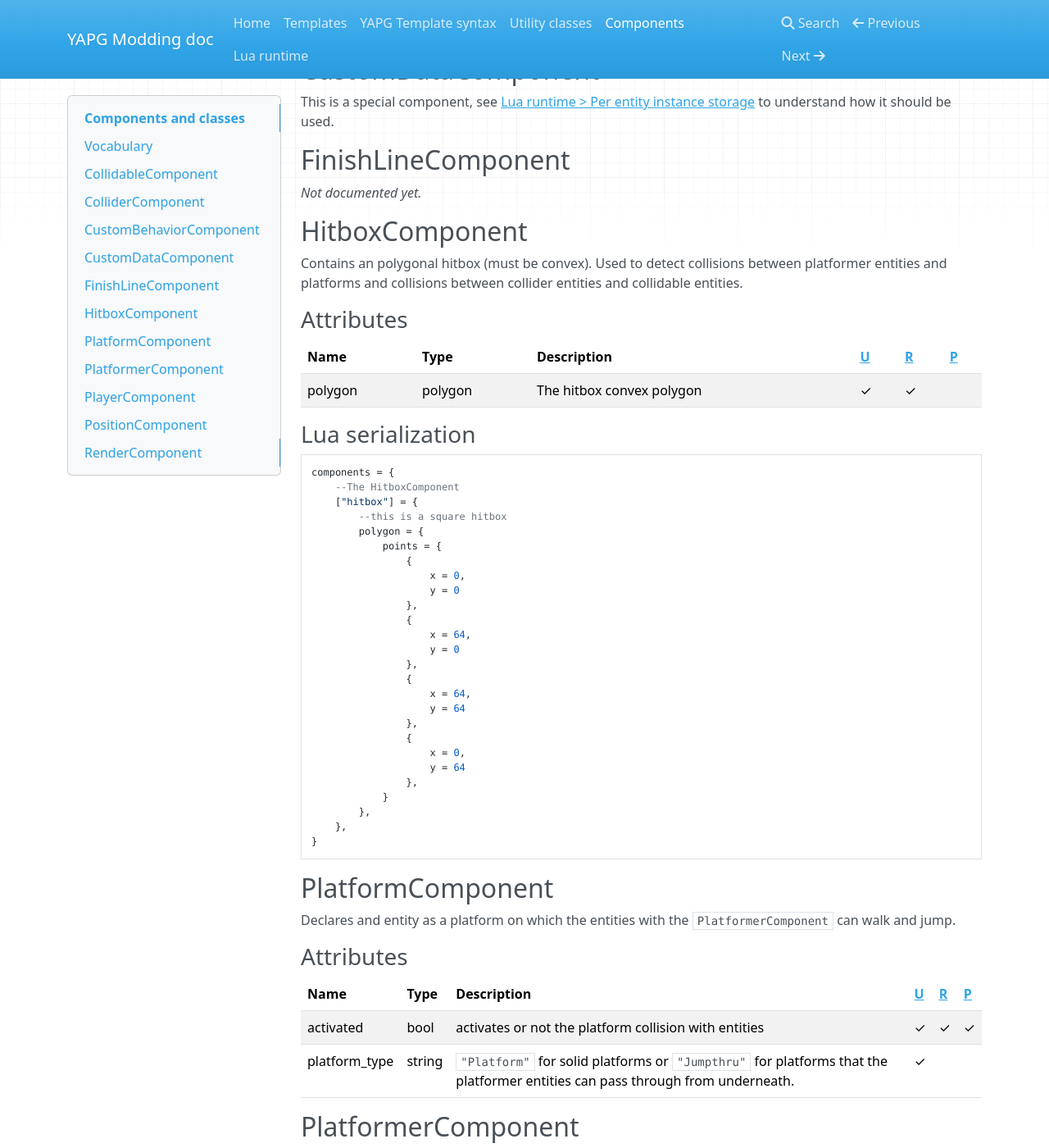
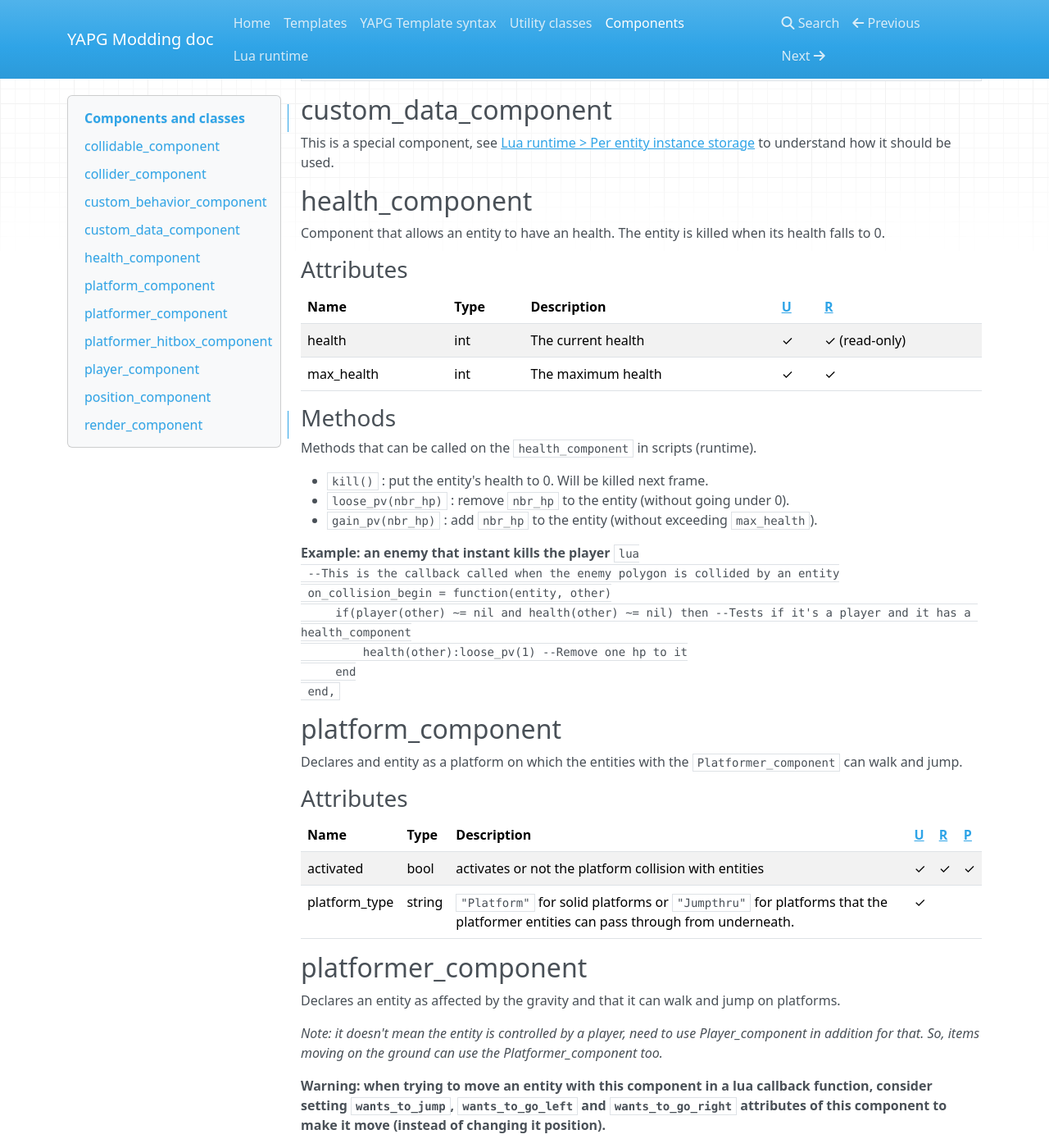
Before and after one commit to victorlevasseur/YAPG-modding-doc, an MkDocs documentation site: the page built from docs/components.md, in a window 1280 px wide and 1400 px high, scrolled down 2023 px. Shown: the whole window at 82% size. Built offline with MkDocs 1.6.1, drawn with Linux system fonts in a browser that asks for light colours; nearby versions of some CDN libraries; old or Windows-style settings are respelled for this version of MkDocs; some of the changed text lies outside the part shown.

Commit message:
Update the doc for v0.4.2-alpha

````diff
--- a/docs/components.md
+++ b/docs/components.md
@@ -4,8 +4,6 @@ This section describes the attributes of each components.
 
 **Be sure to read** [YAPG template syntax](serialization-format.md) **before continuing your
 reading.**
-
-## Vocabulary
 
 In the attribute's tables below:
 
@@ -23,19 +21,20 @@ In the attribute's tables below:
 
 Currently, the game has the following components:
 
--   [CollidableComponent](#collidablecomponent)
--   [ColliderComponent](#collidercomponent)
--   [CustomBehaviorComponent](#custombehaviorcomponent)
--   [CustomDataComponent](#customdatacomponent)
--   [FinishLineComponent](#finishlinecomponent)
--   [HitboxComponent](#hitboxcomponent)
--   [PlatformComponent](#platformcomponent)
--   [PlatformerComponent](#platformercomponent)
--   [PlayerComponent](#playercomponent)
--   [PositionComponent](#positioncomponent)
--   [RenderComponent](#rendercomponent)
+-   [collidable_component](#collidable_component)
+-   [collider_component](#collider_component)
+-   [custom_behavior_component](#custom_behavior_component)
+-   [custom_data_component](#custom_data_component)
+-   [custom_data_component](#custom_data_component)
+-   [health_component](#health_component)
+-   [platform_component](#platform_component)
+-   [platformer_component](#platformer_component)
+-   [platformer_hitbox_component](#platformer_hitbox_component)
+-   [player_component](#player_component)
+-   [position_component](#position_component)
+-   [render_component](#render_component)
 
-## CollidableComponent
+## collidable_component
 
 Component that allows an entity to react to collisions with multiple polygons.
 
@@ -45,23 +44,25 @@ polygons | Map associating string to [polygon_callback](#polygon_callback-class)
 
 ### polygon_callback class
 
-Represents a polygon with its associated callbacks (used by CollidableComponent to allow scripting on collisions)
+Represents a polygon with its associated callbacks (used by Collidable_component to allow scripting on collisions)
+
+### Attributes
 
 Name | Type | Description | [U](#vocabulary) | [R](#vocabulary)
 -----|------|-------------|------------------|-----------------
 polygon | [polygon](#polygon-class) | The polygon | ✓ | ✓
-exclusive | boolean | Whether the following polygon_callback will be ignored if this one collides | ✓ |
+exclusive | boolean | Whether **all** the following polygon_callback will be ignored if this one collides | ✓ |
 on_collision_begin | A function, two args: the entity itself and the other colliding entity | A function called when the collision starts | ✓ |
 on_collision_end | A function, two args: the entity itself and the other colliding entity | A function called when the collision ends | ✓ |
 collides | A function, two args: the entity itself and the other colliding entity | A function called each frame while the collision still exists. | ✓ |
 
-## ColliderComponent
+## collider_component
 
-Component that allows the object to trigger collisions with entities with CollidableComponent.
+Component that allows the object to trigger collisions with entities with Collidable_component.
 
-Alone, it will not work as it needs the entity to have a CollidableComponent to store at least one hitbox
+Alone, it will not work as it needs the entity to have a Collidable_component to store at least one hitbox
 
-## CustomBehaviorComponent
+## custom_behavior_component
 
 Component that allows a lua callback function to be called at each frames.
 
@@ -71,11 +72,9 @@ Name | Type | Description | [U](#vocabulary) | [R](#vocabulary) | [P](#vocabular
 -----|------|-------------|------------------|--------------------|------------------
 on_update | function | A function called each frame with two arguments : entity and dt (the time since the previous frame). | ✓ | |
 
-### Lua serialization
-
 ```lua
 components = {
-    --The CustomBehaviorComponent
+    --The custom_behavior_component
     ["custom_behavior"] = {
         on_update = function(entity, dt)
             --act on the entity
@@ -84,18 +83,85 @@ components = {
 }
 ```
 
-## CustomDataComponent
+## custom_data_component
 
 This is a special component, see [Lua runtime > Per entity instance storage](lua.md#per-entity-instance-storage) to understand how it should be used.
 
-## FinishLineComponent
+## health_component
 
-*Not documented yet.*
+Component that allows an entity to have an health. The entity is killed when its health falls to 0.
 
-## HitboxComponent
+### Attributes
+
+Name | Type | Description | [U](#vocabulary) | [R](#vocabulary)
+-----|------|-------------|------------------|-----------------
+health | int | The current health | ✓ | ✓ (read-only)
+max_health | int | The maximum health | ✓ | ✓
+
+### Methods
+
+Methods that can be called on the `health_component` in scripts (runtime).
+
+ - `kill()` : put the entity's health to 0. Will be killed next frame.
+ - `loose_pv(nbr_hp)` : remove `nbr_hp` to the entity (without going under 0).
+ - `gain_pv(nbr_hp)` : add `nbr_hp` to the entity (without exceeding `max_health`).
+
+ **Example: an enemy that instant kills the player**
+ ```lua
+ --This is the callback called when the enemy polygon is collided by an entity
+ on_collision_begin = function(entity, other)
+     if(player(other) ~= nil and health(other) ~= nil) then --Tests if it's a player and it has a health_component
+         health(other):loose_pv(1) --Remove one hp to it
+     end
+ end,
+ ```
+
+## platform_component
+
+Declares and entity as a platform on which the entities with the `Platformer_component` can walk and jump.
+
+### Attributes
+
+Name | Type | Description | [U](#vocabulary) | [R](#vocabulary) | [P](#vocabulary)
+-----|------|-------------|------------------|--------------------|------------------
+activated | bool | activates or not the platform collision with entities | ✓ | ✓ | ✓
+platform_type | string | `"Platform"` for solid platforms or `"Jumpthru"` for platforms that the platformer entities can pass through from underneath. | ✓ | |
+
+## platformer_component
+
+Declares an entity as affected by the gravity and that it can walk and jump on platforms.
+
+*Note: it doesn't mean the entity is controlled by a player, need to use Player_component
+in addition for that. So, items moving on the ground can use the Platformer_component too.*
+
+**Warning: when trying to move an entity with this component in a lua callback function,
+consider setting `wants_to_jump`, `wants_to_go_left` and `wants_to_go_right` attributes
+of this component to make it move (instead of changing it position).**
+
+### Attributes
+
+Name | Type | Description | [U](#vocabulary) | [R](#vocabulary) | [P](#vocabulary)
+-----|------|-------------|------------------|--------------------|------------------
+max_walking_speed | float | The maximum walking speed (pixels/s) | ✓ | ✓ | ✓
+max_jumping_speed | float | The maximum jumping speed (pixels/s) | ✓ | ✓ | ✓
+max_falling_speed | float | The maximum falling speed (pixels/s) | ✓ | ✓ | ✓
+acceleration | float | The walking acceleration of the entity (jumping and falling are affected by `gravity`, not `acceleration`) (pixels/s^2). | ✓ | ✓ | ✓
+deceleration | float | The walking deceleration of the entity (pixels/s^2) | ✓ | ✓ | ✓
+gravity | float | The gravity. The jumping and falling acceleration (pixels/s^2) | ✓ | ✓ | ✓
+wants_to_jump | bool | If `true`, the player will try to jump as soon as possible (the value is not reset by the engine each frame, so don't forget to turn it back to `false` after). | ✓ | ✓ | ✓
+wants_to_go_left | bool | If `true`, the player will try to go left (the value is not reset by the engine each frame, so don't forget to turn it back to `false` after). | ✓ | ✓ | ✓
+wants_to_go_right | bool | If `true`, the player will try to go right (the value is not reset by the engine each frame, so don't forget to turn it back to `false` after). | ✓ | ✓ | ✓
+on_idle | function | Function with the current entity as its single argument. Called when the entity stops moving. | ✓ | ✓ | ✓
+on_start_walking | function | Function with the current entity as its single argument. Called when the entity starts walking (on a platform). | ✓ | ✓ | ✓
+on_start_jumping | function | Function with the current entity as its single argument. Called when the entity starts jumping. | ✓ | ✓ | ✓
+on_start_falling | function | Function with the current entity as its single argument. Called when the entity starts falling (from a platform or when going down after a jump). | ✓ | ✓ | ✓
+on_turn_right | function | Function with the current entity as its single argument. Called when the entity turns towards the right direction. | ✓ | ✓ | ✓
+on_turn_left | function | Function with the current entity as its single argument. Called when the entity turns towards the left direction. | ✓ | ✓ | ✓
+
+## platformer_hitbox_component
 
 Contains an polygonal hitbox (must be convex). Used to detect collisions between platformer
-entities and platforms and collisions between collider entities and collidable entities.
+entities and platforms (not used by the CollisionSystem however).
 
 ### Attributes
 
@@ -103,12 +169,10 @@ Name | Type | Description | [U](#vocabulary) | [R](#vocabulary) | [P](#vocabular
 -----|------|-------------|------------------|--------------------|------------------
 polygon | polygon | The hitbox convex polygon | ✓ | ✓ |
 
-### Lua serialization
-
 ```lua
 components = {
-    --The HitboxComponent
-    ["hitbox"] = {
+    --The platformer_hitbox_component
+    ["platformer_hitbox"] = {
         --this is a square hitbox
         polygon = {
             points = {
@@ -134,49 +198,9 @@ components = {
 }
 ```
 
-## PlatformComponent
+## player_component
 
-Declares and entity as a platform on which the entities with the `PlatformerComponent` can walk and jump.
-
-### Attributes
-
-Name | Type | Description | [U](#vocabulary) | [R](#vocabulary) | [P](#vocabulary)
------|------|-------------|------------------|--------------------|------------------
-activated | bool | activates or not the platform collision with entities | ✓ | ✓ | ✓
-platform_type | string | `"Platform"` for solid platforms or `"Jumpthru"` for platforms that the platformer entities can pass through from underneath. | ✓ | |
-
-## PlatformerComponent
-
-Declares an entity as affected by the gravity and that it can walk and jump on platforms.
-
-*Note: it doesn't mean the entity is controlled by a player, need to use PlayerComponent
-in addition for that. So, items moving on the ground can use the PlatformerComponent too.*
-
-**Warning: when trying to move an entity with this component in a lua callback function,
-consider setting `wants_to_jump`, `wants_to_go_left` and `wants_to_go_right` attributes
-of this component to make it move (instead of changing it position).**
-
-Name | Type | Description | [U](#vocabulary) | [R](#vocabulary) | [P](#vocabulary)
------|------|-------------|------------------|--------------------|------------------
-max_walking_speed | float | The maximum walking speed (pixels/s) | ✓ | ✓ | ✓
-max_jumping_speed | float | The maximum jumping speed (pixels/s) | ✓ | ✓ | ✓
-max_falling_speed | float | The maximum falling speed (pixels/s) | ✓ | ✓ | ✓
-acceleration | float | The walking acceleration of the entity (jumping and falling are affected by `gravity`, not `acceleration`) (pixels/s^2). | ✓ | ✓ | ✓
-deceleration | float | The walking deceleration of the entity (pixels/s^2) | ✓ | ✓ | ✓
-gravity | float | The gravity. The jumping and falling acceleration (pixels/s^2) | ✓ | ✓ | ✓
-wants_to_jump | bool | If `true`, the player will try to jump as soon as possible (the value is not reset by the engine each frame, so don't forget to turn it back to `false` after). | ✓ | ✓ | ✓
-wants_to_go_left | bool | If `true`, the player will try to go left (the value is not reset by the engine each frame, so don't forget to turn it back to `false` after). | ✓ | ✓ | ✓
-wants_to_go_right | bool | If `true`, the player will try to go right (the value is not reset by the engine each frame, so don't forget to turn it back to `false` after). | ✓ | ✓ | ✓
-on_idle | function | Function with the current entity as its single argument. Called when the entity stops moving. | ✓ | ✓ | ✓
-on_start_walking | function | Function with the current entity as its single argument. Called when the entity starts walking (on a platform). | ✓ | ✓ | ✓
-on_start_jumping | function | Function with the current entity as its single argument. Called when the entity starts jumping. | ✓ | ✓ | ✓
-on_start_falling | function | Function with the current entity as its single argument. Called when the entity starts falling (from a platform or when going down after a jump). | ✓ | ✓ | ✓
-on_turn_right | function | Function with the current entity as its single argument. Called when the entity turns towards the right direction. | ✓ | ✓ | ✓
-on_turn_left | function | Function with the current entity as its single argument. Called when the entity turns towards the left direction. | ✓ | ✓ | ✓
-
-## PlayerComponent
-
-Declare an entity as a player. It will allow the player's controls to make the entity walk and jump using the `PlatformerComponent`.
+Declare an entity as a player. It will allow the player's controls to make the entity walk and jump using the `Platformer_component`.
 
 ### Attributes
 
@@ -184,7 +208,7 @@ Name | Type | Description | [U](#vocabulary) | [R](#vocabulary) | [P](#vocabular
 -----|------|-------------|------------------|--------------------|------------------
 player_number | int | The player number (starting from 0) |  | ✓ (read-only) |
 
-## PositionComponent
+## position_component
 
 Component containing position and size data of an entity.
 
@@ -196,8 +220,6 @@ x | float | | ✓ | ✓ | ✓
 y | float | | ✓ | ✓ | ✓
 width | float | | ✓ | ✓ | ✓
 height | float | | ✓ | ✓ | ✓
-
-### Lua serialization
 
 ```lua
 components = {
@@ -211,7 +233,7 @@ components = {
 }
 ```
 
-## RenderComponent
+## render_component
 
 Stores the animations of an entity and tells the render engine which one to render.
 
@@ -222,8 +244,6 @@ Name | Type | Description | [U](#vocabulary) | [R](#vocabulary) | [P](#vocabular
 texture | string | The filepath to the texture picture | ✓ | ✓ | ✓
 animations | map associating string to animation | Associates the animation name with the animation. | ✓ | … |
 current_animation | string | The current animation's name | ✓ | ✓ | ✓
-
-### Lua serialization
 
 ```lua
 components = {
````
Also changed, not shown: docs/lua.md (+5 -7 lines).
